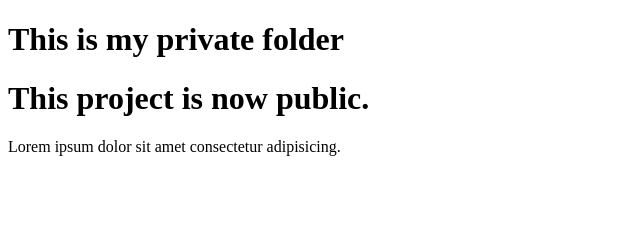
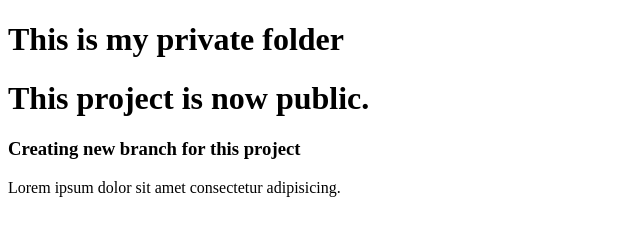
Before and after one commit to OmkarSangaonkar/Privatefile, a plain HTML site: page index.html in a window 1280 px wide. Shown: the whole page, without its empty margins (0-640 px from the left). Drawn offline with Linux system fonts and the light colour scheme.

Commit message:
first comit in version 1 branch

```diff
--- a/index.html
+++ b/index.html
@@ -10,6 +10,7 @@
     <div id="htag">
       <h1>This is my private folder</h1>
       <h1>This project is now public.</h1>
+      <h3>Creating new branch for this project</h3>
       <p>Lorem ipsum dolor sit amet consectetur adipisicing.</p>
     </div>
   </body>
```
